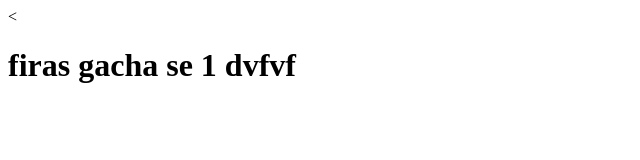
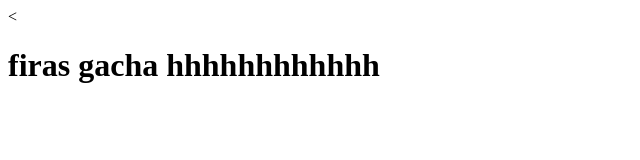
Before and after one commit to firasgacha/coursera-test, a plain HTML site: page index.html in a window 1280 px wide. Shown: the whole page, without its empty margins (0-640 px from the left). Drawn offline with Linux system fonts and the light colour scheme.

Commit message:
first web file.

```diff
--- a/index.html
+++ b/index.html
@@ -5,6 +5,6 @@
     <title></title>
   </head>
   <body>
-    <<h1>firas gacha se 1 dvfvf</h1>
+    <<h1>firas gacha hhhhhhhhhhhh</h1>
   </body>
 </html>
```
